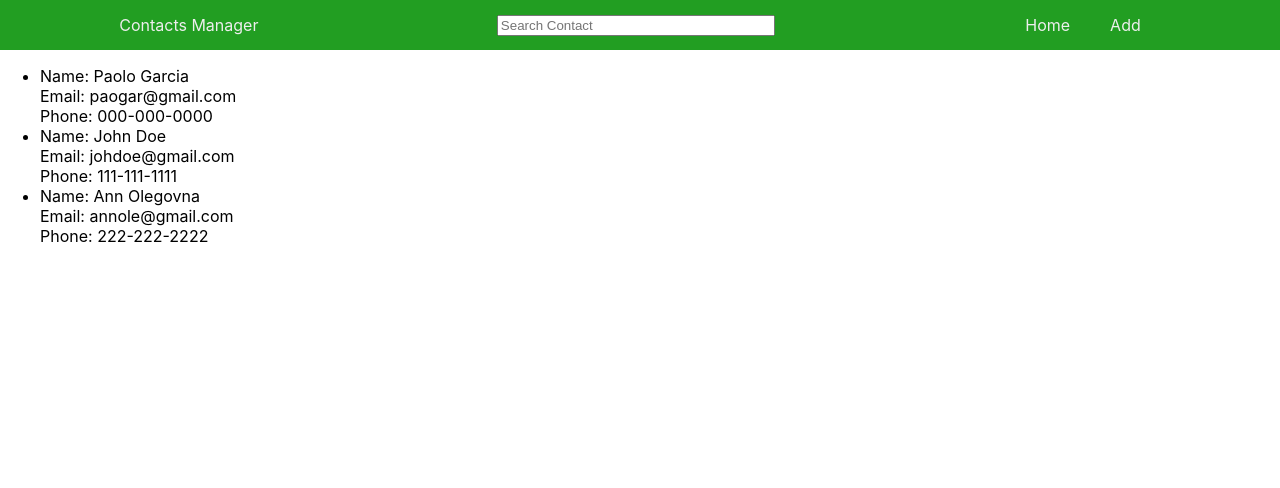
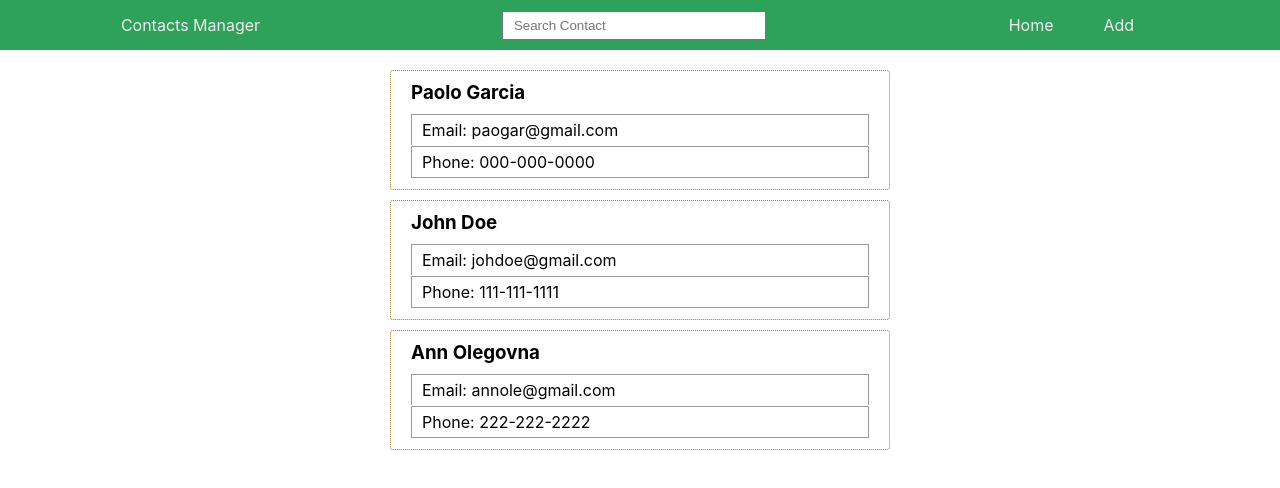
Before and after one commit to PaoloGarcia/manage-contacts, a React (Create React App) app: page / in a window 1280 px wide. Shown: the top 488 px of the page. Built offline with nearby package versions, Linux system fonts and the light colour scheme.

Commit message:
create cards for contacts

```diff
--- a/src/components/App.css
+++ b/src/components/App.css
@@ -1,44 +1,3 @@
-.navbar {
-    align-items: center;
-    background-color: rgb(34, 158, 34);
-    display: flex;
-    justify-content: space-around;
+.main-box {
+    margin-top: 20px;
 }
-
-.brand-box {
-    color: #eee;
-}
-
-.search-box {
-    text-align: center;
-    width: 270px;
-}
-
-.search-box input {
-    width: 100%;
-}
-
-.tabs {
-    align-items: center;
-    display: flex;
-    justify-content: space-between;
-    list-style: none;
-    margin: 0;
-    padding: 15px 0;
-}
-
-.tabs li {
-    flex-grow: 1;
-    padding: 0 20px;
-}
-
-.tabs li a {
-    color: #eee;
-    text-decoration: none;
-    transition: color 0.3s ease;
-}
-
-.tabs li a:hover {
-    color: #aaa;
-    cursor: pointer;
-}
--- a/src/components/App.js
+++ b/src/components/App.js
@@ -5,7 +5,7 @@ import Navbar from "./Navbar/Navbar";
 import Contacts from "./Contacts/Contacts";
 
 function App() {
-    const [contacts, setContacts] = React.useState([
+    const [contacts] = React.useState([
         {
             id: "abc1",
             name: "Paolo Garcia",
@@ -28,18 +28,19 @@ function App() {
     const [query, setQuery] = React.useState("");
 
     const onChangeQueryHandler = e => {
-        setQuery(e.target.value);
+        setQuery(e.target.value); console.log(e.target.value);
     };
 
     return (
         <div className="App">
             <Navbar
                 branding="Contacts Manager"
+                query={query}
+                onChangeQueryHandler={onChangeQueryHandler}
             />
-            <div>
+            <div className="main-box">
                 <Contacts
                     contacts={contacts}
-                    query={query}
                 />
             </div>
         </div>
--- a/src/components/Contacts/Contact.js
+++ b/src/components/Contacts/Contact.js
@@ -4,10 +4,10 @@ import PropTypes from "prop-types";
 
 const Contact = ({ name, email, phone }) => {
     return (
-        <li>
-            <div>Name: {name}</div>
-            <div>Email: {email}</div>
-            <div>Phone: {phone}</div>
+        <li className="contact">
+            <h3 className="contact-title">{name}</h3>
+            <div className="contact-item">Email: {email}</div>
+            <div className="contact-item">Phone: {phone}</div>
         </li>
     );
 };
--- a/src/components/Contacts/Contacts.js
+++ b/src/components/Contacts/Contacts.js
@@ -17,7 +17,7 @@ const Contacts = ({ contacts }) => {
     });
 
     return (
-        <ul>
+        <ul className="contacts">
             {list}
         </ul>
     );
--- a/src/components/Contacts/contact.css
+++ b/src/components/Contacts/contact.css
@@ -0,0 +1,24 @@
+.contact {
+    border: 1.5px dotted rgb(161, 122, 23);
+    border-radius: 3px;
+    margin: 10px 0;
+    padding: 10px 20px;
+}
+
+
+.contact-title {
+    margin: 0;
+    margin-bottom: 10px;
+    padding: 0;
+}
+
+.contact-item {
+    border: 0.3px solid #999;
+    border-bottom: 0;
+    margin-bottom: 1px;
+    padding: 5px 10px;
+}
+
+.contact-item:last-child {
+    border: 0.3px solid #999;
+}
--- a/src/components/Contacts/contacts.css
+++ b/src/components/Contacts/contacts.css
@@ -0,0 +1,6 @@
+.contacts {
+    list-style: none;
+    margin: auto;
+    padding: 0;
+    width: 500px;
+}
--- a/src/components/Navbar/Navbar.js
+++ b/src/components/Navbar/Navbar.js
@@ -2,14 +2,19 @@ import React from "react";
 import "./navbar.css";
 import PropTypes from "prop-types";
 
-const Navbar = ({ branding }) => {
+const Navbar = ({ branding, query, onChangeQueryHandler }) => {
     return (
         <nav className="navbar">
             <div className="brand-box">
                 {branding}
             </div>
             <div className="search-box">
-                <input type="text" placeholder="Search Contact" />
+                <input
+                    type="text"
+                    placeholder="Search Contact"
+                    value={query}
+                    onChange={onChangeQueryHandler}
+                />
             </div>
             <ul className="tabs">
                 <li>
--- a/src/components/Navbar/navbar.css
+++ b/src/components/Navbar/navbar.css
@@ -0,0 +1,48 @@
+.navbar {
+    align-items: center;
+    background-color: rgb(46, 161, 90);
+    display: flex;
+    justify-content: space-around;
+}
+
+.brand-box {
+    color: #eee;
+}
+
+.search-box {
+    text-align: center;
+    width: 240px;
+}
+
+.search-box input {
+    padding: 5px 10px;
+    width: 100%;
+}
+
+.tabs {
+    align-items: center;
+    box-sizing: border-box;
+    display: flex;
+    justify-content: space-between;
+    list-style: none;
+    margin: 0;
+    padding: 15px 0;
+}
+
+.tabs li {
+    flex-grow: 1;
+    padding: 0 10px;
+}
+
+.tabs li a {
+    color: #eee;
+    display: inline-block;
+    padding: 0 15px;
+    text-decoration: none;
+    transition: color 0.3s ease;
+}
+
+.tabs li a:hover {
+    color: goldenrod;
+    cursor: pointer;
+}
```
